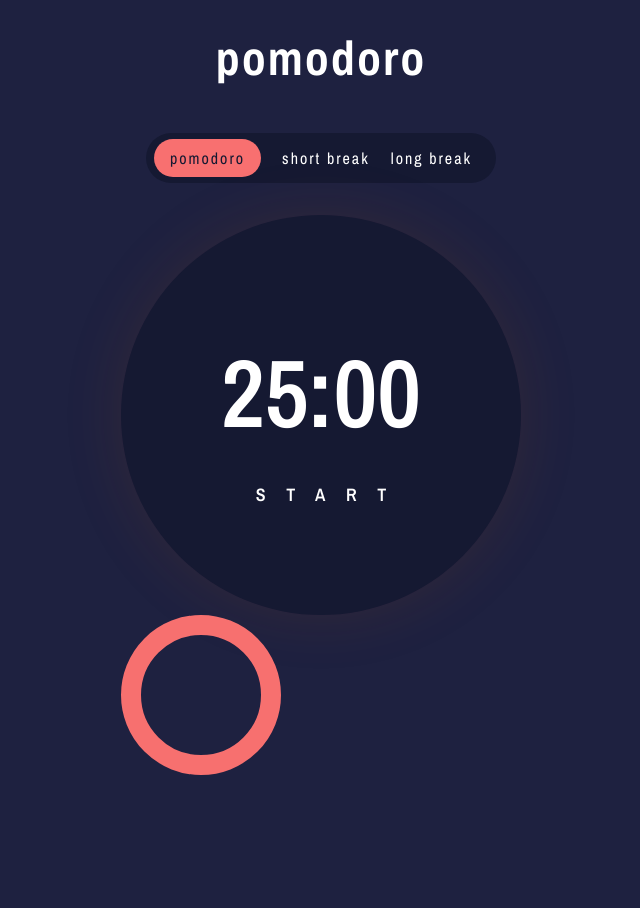
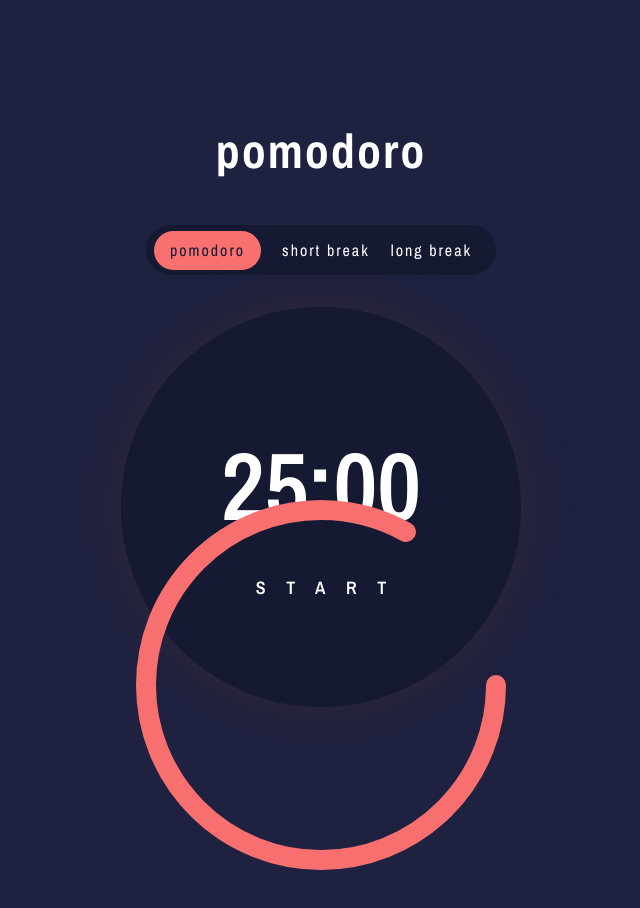
Before and after one commit to Joshua-Farr/pomodoro-timer, a React (Vite) app: page / in a window 1280 px wide. Shown: the top 908 px of the page, without its empty margins (319-959 px from the left). Built offline with nearby package versions, Linux system fonts and the light colour scheme.

Commit message:
Size and positioning fixed for spinner

```diff
--- a/src/components/Spinner.tsx
+++ b/src/components/Spinner.tsx
@@ -4,20 +4,21 @@ interface SpinnerProps {
 
 const Spinner: React.FC<SpinnerProps> = ({ percent }) => {
   const calcOffset = (requirement: number) => {
-    return 440 - 440 * (requirement / 100);
+    return 1100 - 1100 * (requirement / 100);
   };
 
   return (
     <svg
       xmlns="http://www.w3.org/2000/svg"
       version="1.1"
-      width="400"
-      height="400"
+      width="450"
+      height="450"
+      style={{ position: "absolute", top: "460" }}
     >
       <circle
-        cx="80"
-        cy="80"
-        r="70"
+        cx="50%"
+        cy="50%"
+        r="175"
         strokeLinecap="round"
         style={{
           width: "250px",
@@ -25,7 +26,7 @@ const Spinner: React.FC<SpinnerProps> = ({ percent }) => {
           fill: "none",
           stroke: "#f7706f",
           strokeWidth: "20px",
-          strokeDasharray: "440",
+          strokeDasharray: "1100",
           strokeDashoffset: `${calcOffset(percent)}`,
         }}
       />
--- a/src/components/Timer.tsx
+++ b/src/components/Timer.tsx
@@ -3,6 +3,7 @@ import { useState, useRef, useContext, useEffect } from "react";
 import formatToTime from "../utils/FormatToTime";
 import ModeToggle from "./ModeToggle";
 import Spinner from "./Spinner.tsx";
+import { convertTimeToPercent } from "../utils/convertTimeToPercent.tsx";
 
 import { TimerContext } from "../App";
 
@@ -79,7 +80,7 @@ const Timer = () => {
         {time}
         <Typography>{timerActive === true ? `Pause` : `Start`}</Typography>
       </StyledTimer>
-      <Spinner percent={100} />
+      <Spinner percent={convertTimeToPercent(500, 10)} />
     </TimerWrapper>
   );
 };
```
